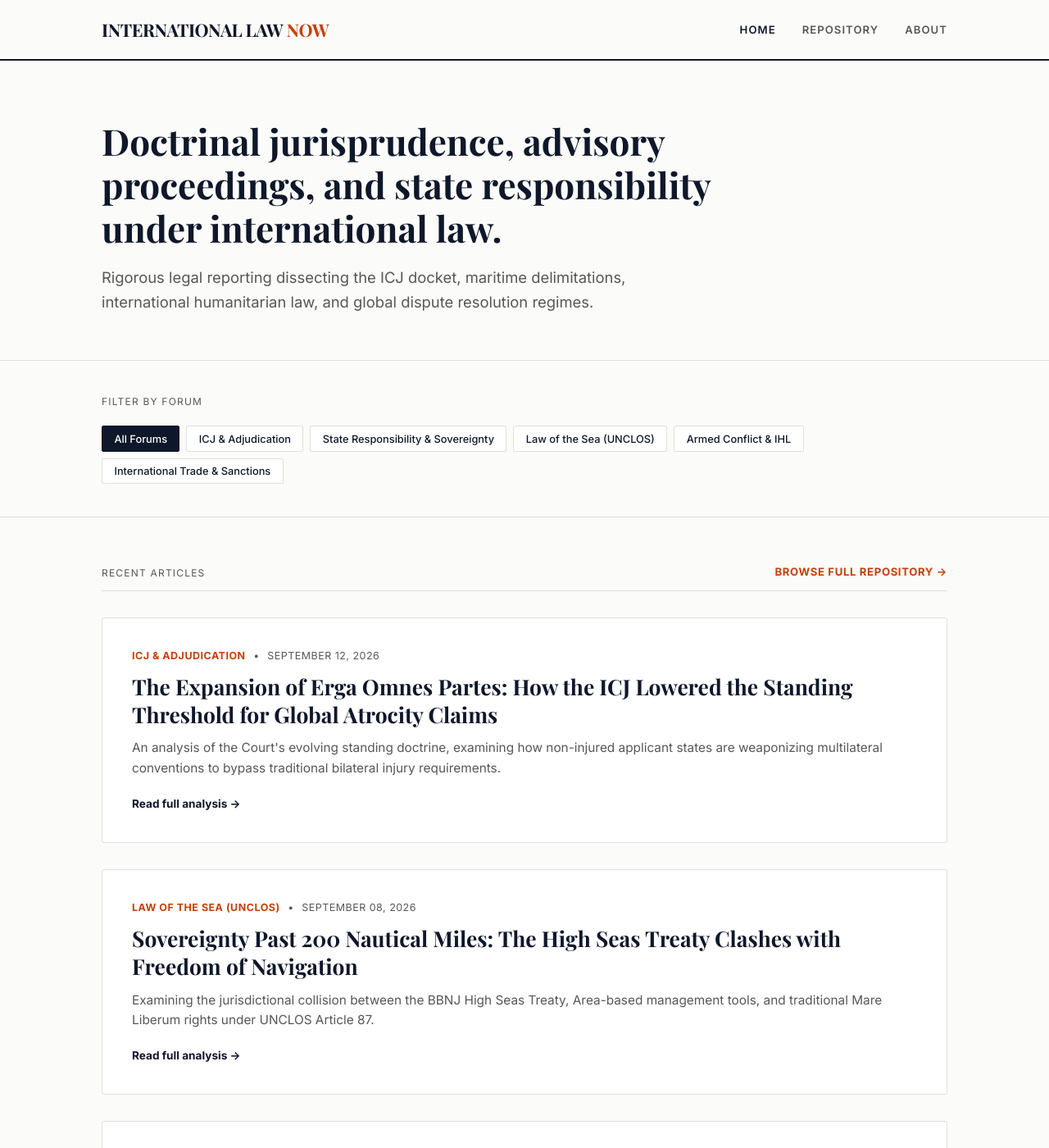
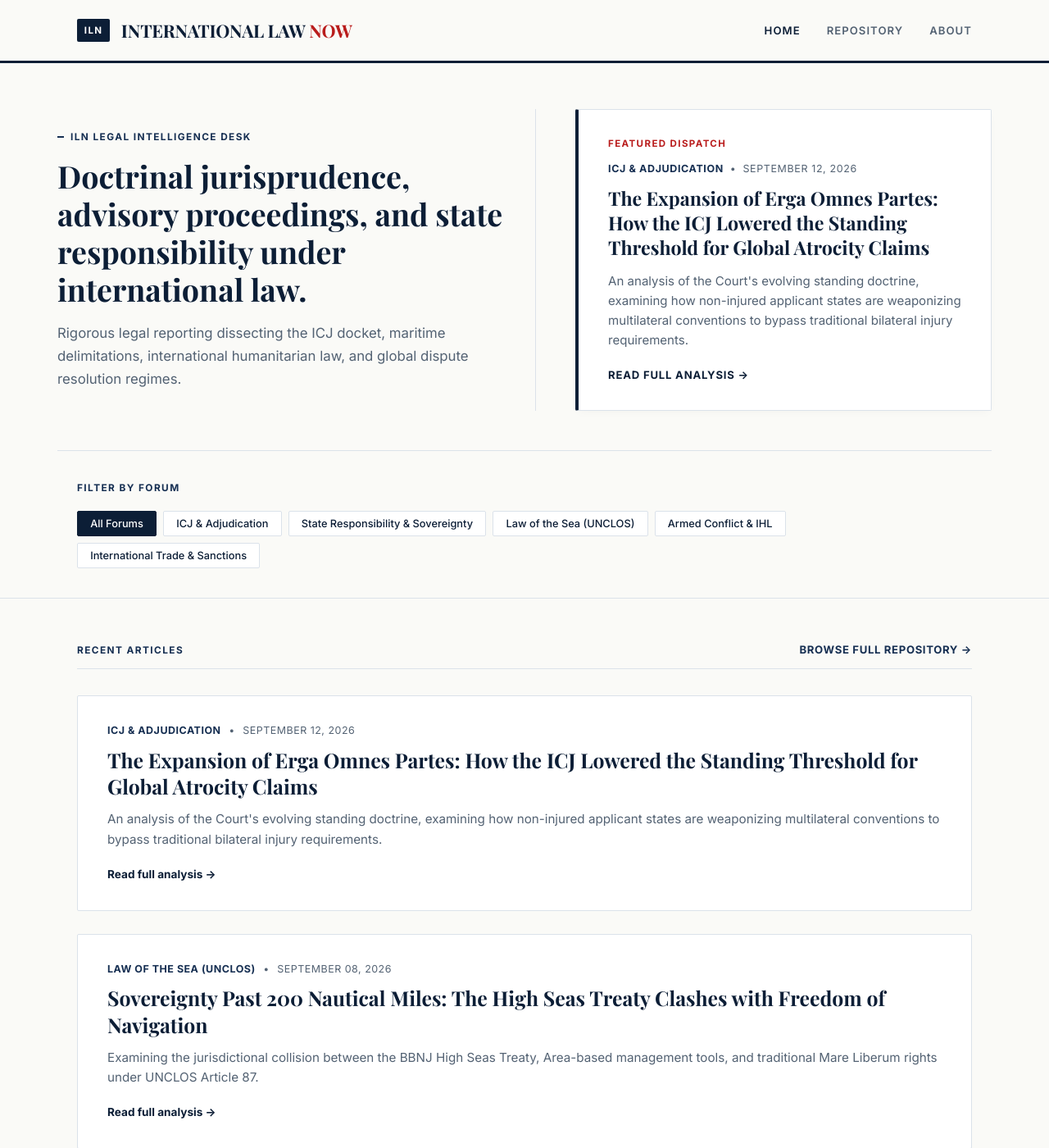
Before and after one commit to Nan00Kami/Law-Blog-Website, a Jekyll site: the page built from index.html, in a window 1280 px wide and 1400 px high. Shown: the whole window at 82% size. Built offline with Jekyll 4.4.1, drawn with Linux system fonts in a browser that asks for light colours; some web fonts are replaced; some of the changed text lies outside the part shown.

Commit message:
Refactor HTML structure and update styles
Updated the title and various CSS variables for improved styling. Enhanced layout and structure of the HTML elements.

```diff
--- a/index.html
+++ b/index.html
@@ -6,92 +6,199 @@ layout: null
 <head>
   <meta charset="UTF-8" />
   <meta name="viewport" content="width=device-width, initial-scale=1.0" />
-  <title>International Law Now | Public International Law & Jurisprudence</title>
+  <title>International Law Now | ILN Dispatches</title>
   <link rel="preconnect" href="https://fonts.googleapis.com" />
   <link rel="preconnect" href="https://fonts.gstatic.com" crossorigin />
   <link href="https://fonts.googleapis.com/css2?family=Inter:wght@300;400;500;600;700&family=Playfair+Display:ital,wght@0,600;0,700;1,400&display=swap" rel="stylesheet" />
   <style>
     :root {
-      --bg: #fbfbf9;
+      --bg: #fafaf7;
       --card-bg: #ffffff;
-      --text-main: #141414;
-      --text-muted: #575757;
-      --border: #e2dfd7;
-      --accent: #0f172a;
-      --accent-red: #c2410c;
+      --navy-deep: #0c1e36;
+      --navy-mid: #162f52;
+      --navy-light: #eef3f8;
+      --text-main: #141b24;
+      --text-muted: #536273;
+      --border: #dbe2ea;
+      --border-dark: #0c1e36;
+      --accent-red: #b91c1c;
       --font-serif: 'Playfair Display', Georgia, serif;
       --font-sans: 'Inter', -apple-system, BlinkMacSystemFont, sans-serif;
       --transition: all 0.2s ease-in-out;
     }
+
     * { box-sizing: border-box; margin: 0; padding: 0; }
     body { background-color: var(--bg); color: var(--text-main); font-family: var(--font-sans); line-height: 1.6; }
-    .container { max-width: 1080px; margin: 0 auto; padding: 0 1.5rem; }
+    .container { max-width: 1140px; margin: 0 auto; padding: 0 1.5rem; }
 
-    header { border-bottom: 2px solid var(--accent); position: sticky; top: 0; background: rgba(251, 251, 249, 0.95); backdrop-filter: blur(8px); z-index: 100; }
-    .nav { display: flex; justify-content: space-between; align-items: center; height: 72px; }
-    .logo { font-family: var(--font-serif); font-size: 1.35rem; font-weight: 700; color: var(--accent); text-decoration: none; letter-spacing: -0.02em; }
+    /* Masthead */
+    header { border-bottom: 3px solid var(--navy-deep); position: sticky; top: 0; background: rgba(250, 250, 247, 0.96); backdrop-filter: blur(8px); z-index: 100; }
+    .nav { display: flex; justify-content: space-between; align-items: center; height: 74px; }
+    .brand-lockup { display: flex; align-items: center; gap: 0.85rem; text-decoration: none; }
+    .iln-badge {
+      background: var(--navy-deep);
+      color: #ffffff;
+      font-size: 0.72rem;
+      font-weight: 800;
+      letter-spacing: 0.12em;
+      padding: 0.28rem 0.55rem;
+      border-radius: 2px;
+    }
+    .logo { font-family: var(--font-serif); font-size: 1.35rem; font-weight: 700; color: var(--navy-deep); letter-spacing: -0.01em; }
     .logo span { color: var(--accent-red); }
     .nav-links { display: flex; gap: 2rem; list-style: none; }
     .nav-links a { text-decoration: none; color: var(--text-muted); font-size: 0.82rem; font-weight: 600; text-transform: uppercase; letter-spacing: 0.08em; transition: var(--transition); }
-    .nav-links a:hover, .nav-links a.active { color: var(--accent); }
+    .nav-links a:hover, .nav-links a.active { color: var(--navy-deep); }
 
-    .hero { padding: 4.5rem 0 3.5rem; border-bottom: 1px solid var(--border); }
-    .hero-badge { display: inline-flex; align-items: center; gap: 0.5rem; background: #fee2e2; color: #991b1b; padding: 0.25rem 0.6rem; border-radius: 2px; font-size: 0.72rem; font-weight: 700; text-transform: uppercase; letter-spacing: 0.08em; margin-bottom: 1.25rem; }
-    .hero-badge::before { content: ""; width: 6px; height: 6px; background: #dc2626; border-radius: 50%; }
-    .hero-title { font-family: var(--font-serif); font-size: 2.75rem; line-height: 1.2; font-weight: 700; color: var(--accent); max-width: 860px; margin-bottom: 1.25rem; }
-    .hero-description { font-size: 1.15rem; color: var(--text-muted); max-width: 720px; font-weight: 400; line-height: 1.6; }
+    /* Top Section: Two-Column Split */
+    .hero-split {
+      padding: 3.5rem 0 3rem;
+      display: grid;
+      grid-template-columns: 1.15fr 1fr;
+      gap: 3rem;
+      align-items: stretch;
+      border-bottom: 1px solid var(--border);
+    }
+    .hero-editorial { display: flex; flex-direction: column; justify-content: center; padding-right: 1rem; border-right: 1px solid var(--border); }
+    .iln-ticker {
+      font-size: 0.74rem;
+      font-weight: 700;
+      text-transform: uppercase;
+      letter-spacing: 0.12em;
+      color: var(--navy-mid);
+      display: flex;
+      align-items: center;
+      gap: 0.5rem;
+      margin-bottom: 1rem;
+    }
+    .iln-ticker::before {
+      content: "";
+      width: 8px;
+      height: 2px;
+      background: var(--navy-mid);
+    }
+    .hero-title { font-family: var(--font-serif); font-size: 2.35rem; line-height: 1.22; font-weight: 700; color: var(--navy-deep); margin-bottom: 1.1rem; }
+    .hero-description { font-size: 1.05rem; color: var(--text-muted); line-height: 1.65; font-weight: 400; }
 
-    .filter-section { padding: 2.5rem 0; border-bottom: 1px solid var(--border); }
-    .section-label { font-size: 0.75rem; text-transform: uppercase; letter-spacing: 0.1em; color: var(--text-muted); margin-bottom: 1.25rem; }
+    /* Lead Story Feature Card */
+    .lead-feature-card {
+      background: #ffffff;
+      border: 1px solid var(--border);
+      border-left: 4px solid var(--navy-deep);
+      padding: 2rem 2.25rem;
+      display: flex;
+      flex-direction: column;
+      justify-content: space-between;
+      border-radius: 2px;
+      transition: var(--transition);
+      box-shadow: 0 4px 12px -4px rgba(12, 30, 54, 0.04);
+    }
+    .lead-feature-card:hover { transform: translateY(-2px); box-shadow: 0 10px 24px -8px rgba(12, 30, 54, 0.1); border-color: var(--navy-mid); }
+    .lead-header-label {
+      font-size: 0.72rem;
+      font-weight: 800;
+      text-transform: uppercase;
+      letter-spacing: 0.12em;
+      color: var(--accent-red);
+      margin-bottom: 0.75rem;
+    }
+    .lead-meta {
+      font-size: 0.78rem;
+      text-transform: uppercase;
+      letter-spacing: 0.05em;
+      color: var(--text-muted);
+      margin-bottom: 0.65rem;
+      display: flex;
+      gap: 0.5rem;
+      align-items: center;
+    }
+    .lead-meta-tag { color: var(--navy-mid); font-weight: 700; }
+    .lead-title {
+      font-family: var(--font-serif);
+      font-size: 1.45rem;
+      line-height: 1.3;
+      color: var(--navy-deep);
+      margin-bottom: 0.85rem;
+    }
+    .lead-title a { text-decoration: none; color: inherit; }
+    .lead-title a:hover { color: var(--navy-mid); }
+    .lead-summary { font-size: 0.94rem; color: var(--text-muted); line-height: 1.6; margin-bottom: 1.25rem; }
+    .lead-cta {
+      font-size: 0.82rem;
+      font-weight: 700;
+      text-transform: uppercase;
+      letter-spacing: 0.06em;
+      color: var(--navy-deep);
+      text-decoration: none;
+      display: inline-flex;
+      align-items: center;
+      gap: 0.35rem;
+      margin-top: auto;
+    }
+    .lead-cta:hover { color: var(--accent-red); }
+
+    /* Filter Bar */
+    .filter-section { padding: 2.25rem 0; border-bottom: 1px solid var(--border); }
+    .section-label { font-size: 0.74rem; text-transform: uppercase; letter-spacing: 0.12em; color: var(--navy-mid); font-weight: 700; margin-bottom: 1.1rem; }
     .tags-container { display: flex; gap: 0.5rem; flex-wrap: wrap; }
     .filter-btn {
-      padding: 0.45rem 0.9rem;
+      padding: 0.45rem 0.95rem;
       background: var(--card-bg);
       border: 1px solid var(--border);
       font-size: 0.8rem;
       font-family: inherit;
       font-weight: 500;
-      color: var(--accent);
+      color: var(--navy-deep);
       border-radius: 2px;
       cursor: pointer;
       transition: var(--transition);
     }
-    .filter-btn:hover { border-color: var(--accent); }
-    .filter-btn.active { background: var(--accent); color: #fff; border-color: var(--accent); }
+    .filter-btn:hover { border-color: var(--navy-mid); color: var(--navy-mid); }
+    .filter-btn.active { background: var(--navy-deep); color: #ffffff; border-color: var(--navy-deep); }
 
-    .feed-section { padding: 3.5rem 0 4.5rem; }
+    /* Recent Feed Section */
+    .feed-section { padding: 3.25rem 0 4.5rem; }
     .feed-header { display: flex; justify-content: space-between; align-items: flex-end; margin-bottom: 2rem; border-bottom: 1px solid var(--border); padding-bottom: 0.75rem; }
     .feed-header .section-label { margin-bottom: 0; }
-    .view-all-link { font-size: 0.82rem; text-transform: uppercase; font-weight: 700; letter-spacing: 0.05em; color: var(--accent-red); text-decoration: none; }
-    .view-all-link:hover { text-decoration: underline; }
+    .view-all-link { font-size: 0.82rem; text-transform: uppercase; font-weight: 700; letter-spacing: 0.05em; color: var(--navy-mid); text-decoration: none; }
+    .view-all-link:hover { color: var(--accent-red); }
 
-    .article-grid { display: grid; gap: 2rem; }
+    .article-grid { display: grid; gap: 1.75rem; }
     .post-card {
       background: var(--card-bg);
       border: 1px solid var(--border);
-      padding: 2.25rem;
-      border-radius: 3px;
+      padding: 2rem 2.25rem;
+      border-radius: 2px;
       transition: var(--transition);
       display: flex;
       flex-direction: column;
     }
-    .post-card:hover { transform: translateY(-2px); box-shadow: 0 10px 20px -8px rgba(0,0,0,0.06); border-color: #b5b2aa; }
+    .post-card:hover { transform: translateY(-2px); box-shadow: 0 8px 20px -8px rgba(12, 30, 54, 0.08); border-color: #cbd5e1; }
     .post-card.hidden { display: none; }
     .meta { display: flex; align-items: center; gap: 0.6rem; font-size: 0.78rem; color: var(--text-muted); margin-bottom: 0.6rem; text-transform: uppercase; letter-spacing: 0.04em; }
-    .meta-tag { color: var(--accent-red); font-weight: 700; }
-    .post-title { font-family: var(--font-serif); font-size: 1.65rem; line-height: 1.3; margin-bottom: 0.75rem; color: var(--accent); }
-    .post-summary { color: var(--text-muted); font-size: 0.96rem; line-height: 1.6; margin-bottom: 1.25rem; }
-    .read-link { font-size: 0.85rem; font-weight: 700; color: var(--accent); display: inline-flex; align-items: center; gap: 0.35rem; margin-top: auto; text-decoration: none; }
+    .meta-tag { color: var(--navy-mid); font-weight: 700; }
+    .post-title { font-family: var(--font-serif); font-size: 1.55rem; line-height: 1.3; margin-bottom: 0.75rem; color: var(--navy-deep); }
+    .post-summary { color: var(--text-muted); font-size: 0.95rem; line-height: 1.6; margin-bottom: 1.25rem; }
+    .read-link { font-size: 0.85rem; font-weight: 700; color: var(--navy-deep); display: inline-flex; align-items: center; gap: 0.35rem; margin-top: auto; text-decoration: none; }
     .read-link:hover { color: var(--accent-red); }
 
     #empty-state { display: none; padding: 3rem 0; color: var(--text-muted); font-style: italic; }
     footer { border-top: 1px solid var(--border); padding: 3rem 0; font-size: 0.85rem; color: var(--text-muted); }
+
+    @media (max-width: 860px) {
+      .hero-split { grid-template-columns: 1fr; gap: 2rem; }
+      .hero-editorial { border-right: none; padding-right: 0; border-bottom: 1px solid var(--border); padding-bottom: 2rem; }
+      .hero-title { font-size: 2rem; }
+    }
   </style>
 </head>
 <body>
   <header>
     <div class="container nav">
-      <a href="{{ '/' | relative_url }}" class="logo">INTERNATIONAL LAW <span>NOW</span></a>
+      <a href="{{ '/' | relative_url }}" class="brand-lockup">
+        <span class="iln-badge">ILN</span>
+        <span class="logo">INTERNATIONAL LAW <span>NOW</span></span>
+      </a>
       <ul class="nav-links">
         <li><a href="{{ '/' | relative_url }}" class="active">Home</a></li>
         <li><a href="{{ '/repository/' | relative_url }}">Repository</a></li>
@@ -100,16 +207,34 @@ layout: null
     </div>
   </header>
 
-  <section class="hero">
-    <div class="container">
-
+  <!-- Editorial Top Section: Mission Split with Most Recent Story -->
+  <section class="container hero-split">
+    <div class="hero-editorial">
+      <div class="iln-ticker">ILN Legal Intelligence Desk</div>
       <h1 class="hero-title">Doctrinal jurisprudence, advisory proceedings, and state responsibility under international law.</h1>
       <p class="hero-description">
         Rigorous legal reporting dissecting the ICJ docket, maritime delimitations, international humanitarian law, and global dispute resolution regimes.
       </p>
     </div>
+
+    <!-- Featured Single Recent Article -->
+    {% assign lead_post = site.posts.first %}
+    <div class="lead-feature-card">
+      <div>
+        <div class="lead-header-label">Featured Dispatch</div>
+        <div class="lead-meta">
+          <span class="lead-meta-tag">{{ lead_post.jurisdiction }}</span>
+          <span>&bull;</span>
+          <span>{{ lead_post.date | date: "%B %d, %Y" }}</span>
+        </div>
+        <h2 class="lead-title"><a href="{{ lead_post.url | relative_url }}">{{ lead_post.title }}</a></h2>
+        <p class="lead-summary">{{ lead_post.summary }}</p>
+      </div>
+      <a href="{{ lead_post.url | relative_url }}" class="lead-cta">Read full analysis &rarr;</a>
+    </div>
   </section>
 
+  <!-- Forums Filter -->
   <section class="filter-section">
     <div class="container">
       <div class="section-label">Filter by Forum</div>
@@ -124,6 +249,7 @@ layout: null
     </div>
   </section>
 
+  <!-- Chronological Feed (Recent Articles) -->
   <main class="feed-section">
     <div class="container">
       <div class="feed-header">
@@ -150,7 +276,7 @@ layout: null
 
   <footer>
     <div class="container">
-      &copy; {{ site.time | date: "%Y" }} International Law Now. Published for academic, institutional, and doctrinal discourse.
+      &copy; {{ site.time | date: "%Y" }} International Law Now (ILN). Published for academic, institutional, and doctrinal discourse.
     </div>
   </footer>
 
```
